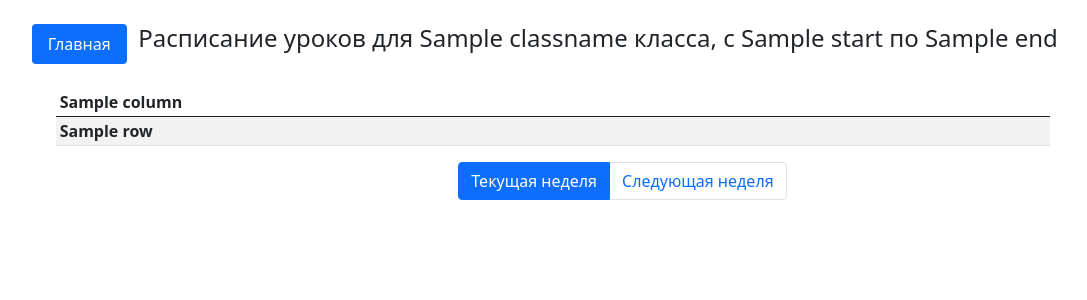
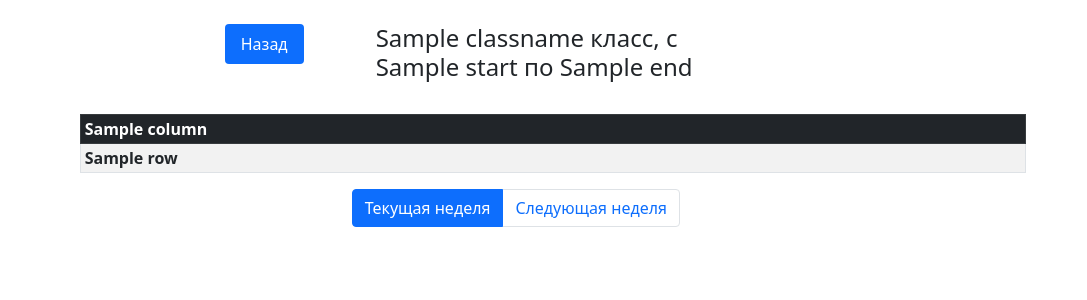
Before and after one commit to stepanskryabin/parsing-dnevnik-ru, a Flask app: template templates/schedules.html in a window 1280 px wide. Shown: the top 300 px of the page, without its empty margins (87-1174 px from the left). Run offline with Flask 2, Linux system fonts and the light colour scheme; the template is opened without the code that fills it: most values are stand-ins (such as "Sample title", 1, 10 or a date in 2020); lists and menus that the app fills with data are empty; parts of the project's set-up code (start-up, migrations or seed data) failed here and were passed over; some libraries are stand-ins or nearby versions.

Commit message:
fix(templates): corrected all templates

```diff
--- a/templates/base.html
+++ b/templates/base.html
@@ -8,43 +8,46 @@
 </head>
 <body>
     <div class="container-fluid">
-        <div class="row align-items-start">
-            <div class="col-md-1">
+        <div class="row justify-content-center" id="menu">
+            <div class="col">
+                <div class="container">
+                    <br>
+                    {% block menu %}
+                    {% endblock %}
+                    <br>
+                </div>
             </div>
-            <div class="col-md-1">
-                <br>
-                <ul class="nav nav-pills">
-                    <li class="nav-item">
-                        <a class="nav-link active" aria-current="page" href="/home">Главная</a>
-                    </li>
-                </ul>
-                <br>
+            <div class="col">
+                <div class="container">
+                    <br>
+                    {% block title %}
+                    {% endblock %}
+                    <br>
+                </div>
             </div>
-            <div class="col-md-10">
-                <br>
-                {% block menu %}
-                {% endblock %}
-                <br>
+            <div class="col">
             </div>
         </div>
-        <div class="row align-items-center">
-            <div class="col-md-1">
+        <div class="row justify-content-center" id="content">
+            <div class="col">
             </div>
-            <div class="col-md-10">
+            <div class="col-xl-10">
+                <div class="container">
                 {% block content %}
                 {% endblock %}
+                </div>
             </div>
-            <div class="col-md-1">
+            <div class="col">
             </div>
         </div>
-        <div class="row align-items-end">
-            <div class="col-md-5">
+        <div class="row justify-content-center" id="footer">
+            <div class="col">
             </div>
-            <div class="col-md-7">
+            <div class="col">
                 {% block footer %}
                 {% endblock %}
             </div>
-            <div class="col-md-1">
+            <div class="col">
             </div>
         </div>
     </div>
--- a/templates/index.html
+++ b/templates/index.html
@@ -1,5 +1,5 @@
 {% extends "base.html" %}
-{% block menu %}
+{% block title %}
   <h4> {{ years }} учебный год</h4>
 {% endblock %}
 {% block content %}
@@ -19,5 +19,5 @@
 {% endblock %}
 {% block footer %}
   <br>
-  <p class="small"> &#127279; Stepan Skiabin </p>
+  <p class="small"> &#127279; Stepan Skriabin </p>
 {% endblock %}
--- a/templates/schedules.html
+++ b/templates/schedules.html
@@ -1,12 +1,22 @@
 {% extends "base.html" %}
+
 {% block menu %}
-<h4>Расписание уроков для {{ classname }} класса, с {{ week[page_id-1].get("start") }} по {{ week[page_id-1].get("end") }}</h4>
+<ul class="nav nav-pills justify-content-end">
+  <li class="nav-item">
+    <a class="nav-link active" aria-current="page" href="/home">Назад</a>
+  </li>
+</ul>
 {% endblock %}
+
+{% block title %}
+<h4>{{ classname }} класс, с {{ week[page_id-1].get("start") }} по {{ week[page_id-1].get("end") }}</h4>
+{% endblock %}
+
 {% block content %}
 <div class="container">
 <div class="table-responsive">
-<table class="table table-sm table-striped">
-  <thead>
+<table class="table table-sm table-striped table-bordered">
+  <thead class="table-dark">
     <tr>
       {% for column in columns %}
         <th class="fs-6 lh-sm" scope="col">{{ column }}</th>
@@ -16,17 +26,14 @@
   <tbody>
     <tr>
       {% for row in rows %}
-        <th class="fs-6 lh-sm" scope="row">{{ row }}</th>
+        <th class="lh-sm" scope="row">{{ row }}</th>
         {% for timetable in timetables %}
           {% for item in timetable %}
             {% if item.lesson_number == row %}
-              <td class="fs-6 lh-sm">{{ item.lesson_room }}
-                                    <br>
-                                    {{ item.lesson_name }}
-                                    <br>
-                                    {{ item.lesson_teacher }}
-                                    <br>
-                                    {{ item.lesson_time }}
+              <td class="fs-6 lh-1"><p class="fw-bold">{{ item.lesson_room }}</p>
+                  <p class="">{{ item.lesson_name }}</p>
+                  <p class="">{{ item.lesson_teacher }}</p>
+                  <p class="">{{ item.lesson_time }}</p>
                                     </td>
             {% endif %}
           {% endfor %}
@@ -39,8 +46,9 @@
 </div>
 </div>
 {% endblock %}
+
 {% block footer %}
-<nav aria-label="...">
+<nav aria-label="Pagination">
   <ul class="pagination">
     {%if page_id == 1 %}
       <li class="page-item active" aria-current="page">
```
